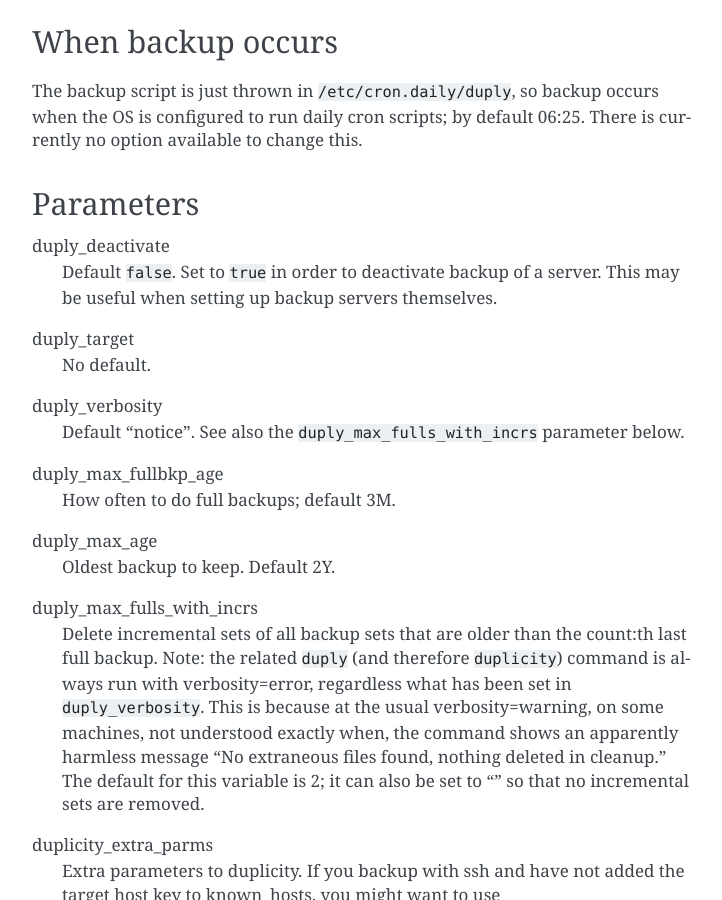
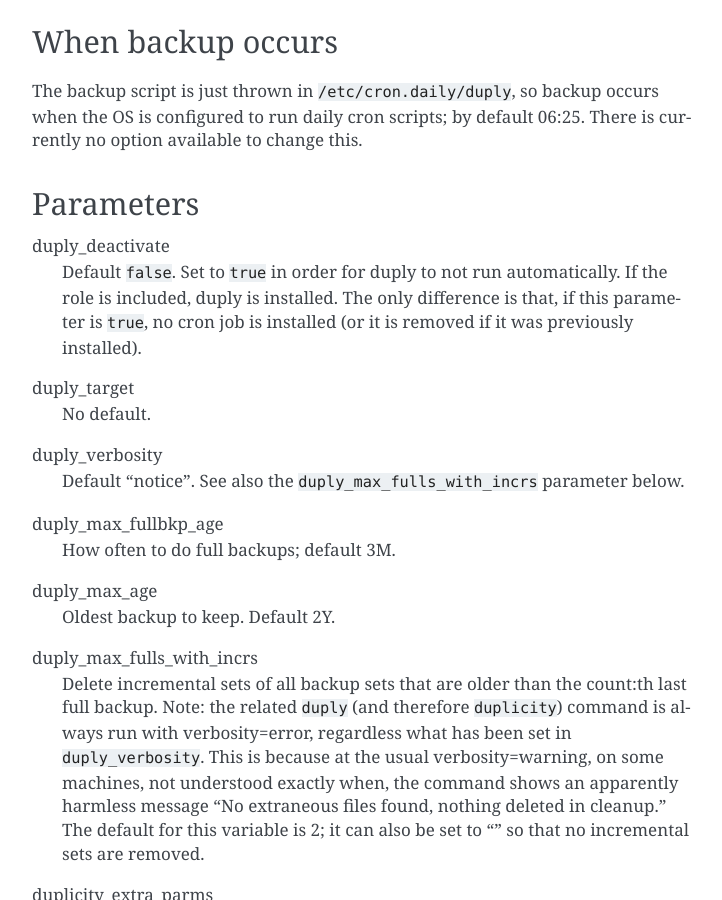
Before and after one commit to aptiko/aptiko.general, a Sphinx documentation site: the page built from docs/duply.rst, in a window 1280 px wide and 900 px high, scrolled down 938 px. Shown: the whole window, without its empty margins (388-1110 px from the left). Built offline with Sphinx 7.4.7, drawn with Linux system fonts in a browser that asks for light colours.

Commit message:
Make it possible to install duply without activating it

```diff
--- a/docs/duply.rst
+++ b/docs/duply.rst
@@ -59,8 +59,10 @@ Parameters
 ==========
 
 duply_deactivate
-  Default ``false``. Set to ``true`` in order to deactivate backup of a
-  server.  This may be useful when setting up backup servers themselves.
+  Default ``false``. Set to ``true`` in order for duply to not run
+  automatically. If the role is included, duply is installed. The only
+  difference is that, if this parameter is ``true``, no cron job is
+  installed (or it is removed if it was previously installed).
 
 duply_target
   No default.
```
Also changed, not shown: 1 other file.
